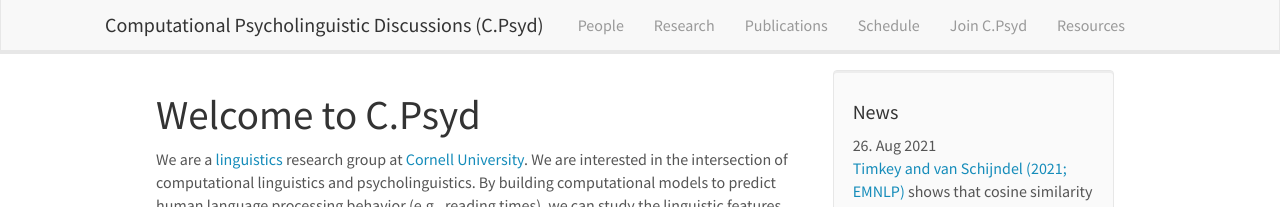
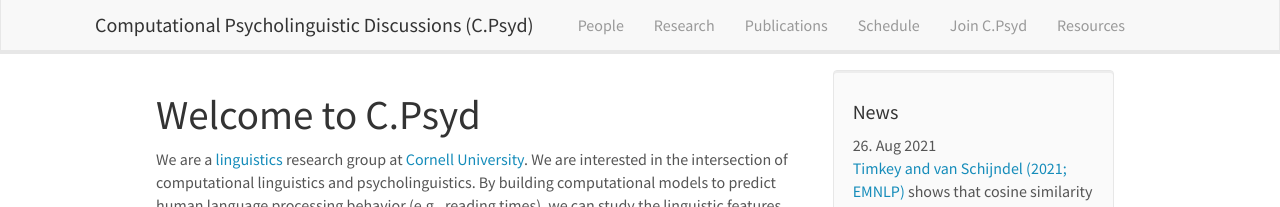
Before and after one commit to C-Psyd/c-psyd.github.io, a Jekyll site: the page built from _pages/home.md, in a window 1280 px wide. Shown: the top 207 px of the page. Built offline with Jekyll 4.4.1, drawn with Linux system fonts in a browser that asks for light colours; nearby versions of some CDN libraries; library files that are not in the unit come from our copies.

Commit message:
header tweak

```diff
--- a/_sass/bootstrap/_navbar.scss
+++ b/_sass/bootstrap/_navbar.scss
@@ -112,7 +112,7 @@
 
     @media (min-width: $grid-float-breakpoint) {
       margin-right: 0;
-      margin-left:  -50px;
+      margin-left:  -60px;
     }
   }
 }
```
